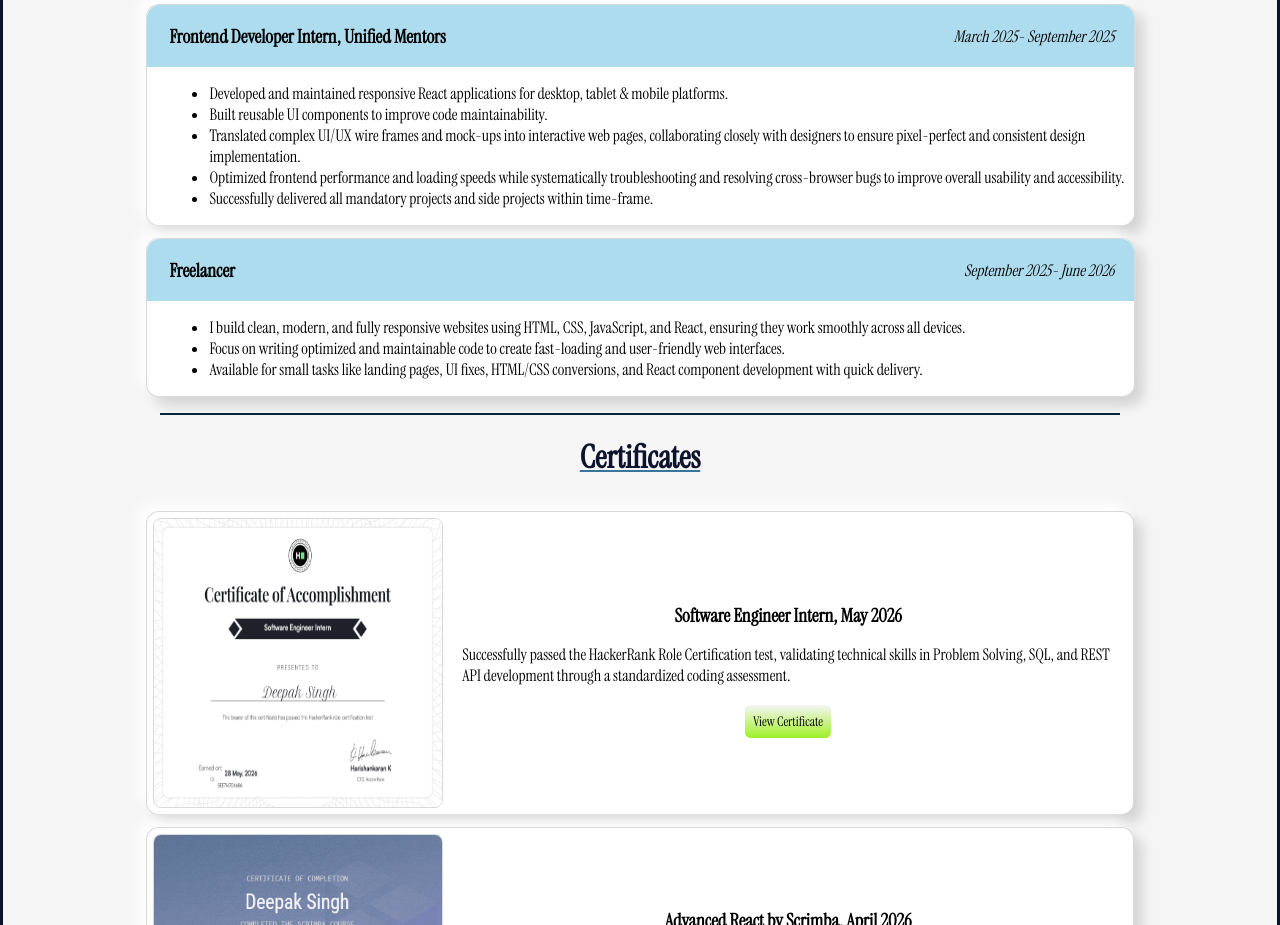
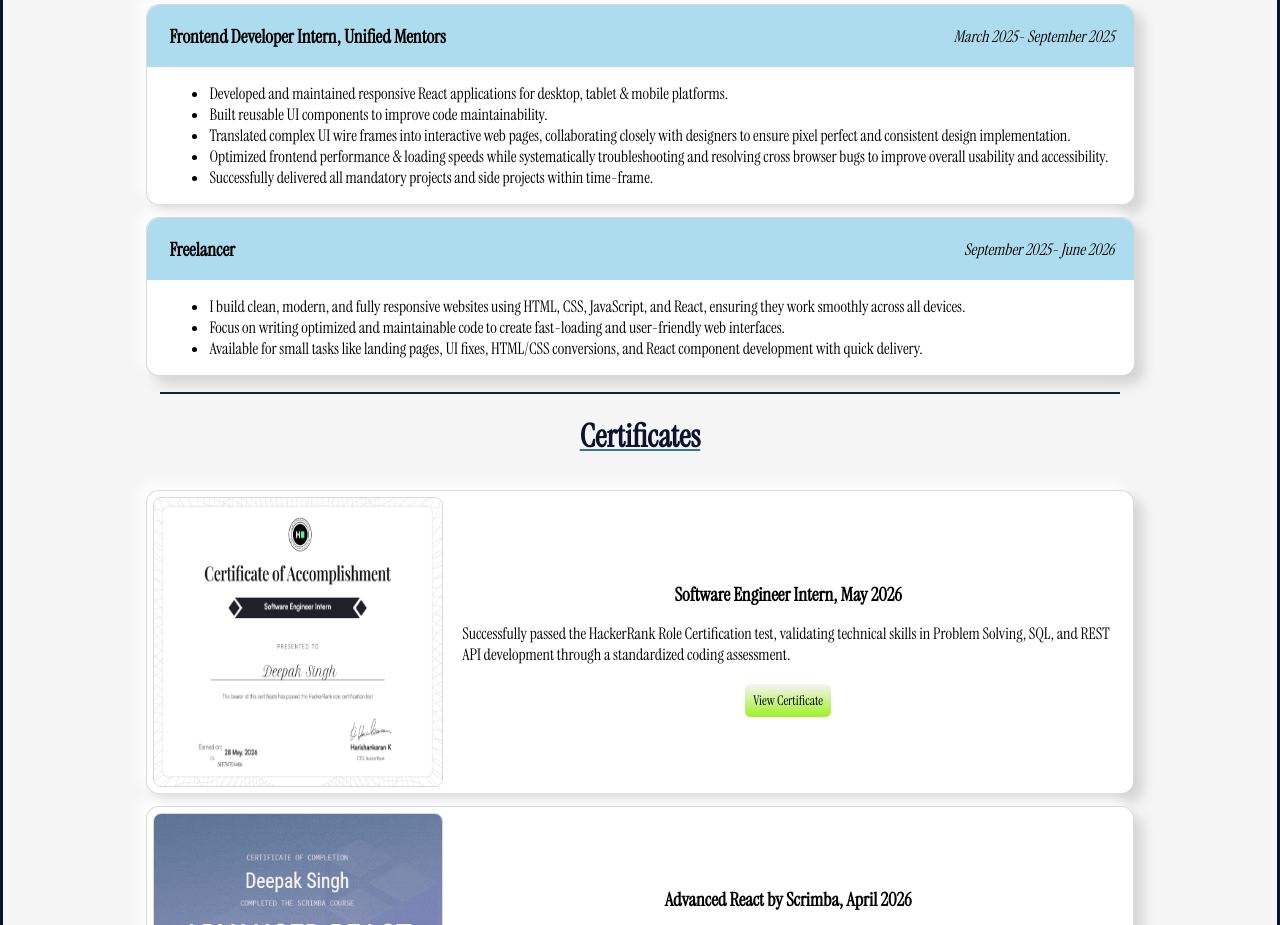
Before and after one commit to DeepakSingh9999/Portfolio, a React (Vite) app: page / in a window 1280 px wide. Shown: the part 3660-4585 px from the top of the page. Built offline with nearby package versions, Linux system fonts and the light colour scheme.

Commit message:
Update experiences.jsx

```diff
--- a/src/assets/components/experiences.jsx
+++ b/src/assets/components/experiences.jsx
@@ -15,8 +15,8 @@ export default function Experience(){
                             <ul>
                                 <li>Developed and maintained responsive React applications for desktop, tablet &amp; mobile platforms.</li>
                                 <li>Built reusable UI components to improve code maintainability.</li>
-                                <li>Translated complex UI/UX wire frames and mock-ups into interactive web pages, collaborating closely with designers to ensure pixel-perfect and consistent design implementation.</li>
-                                <li>Optimized frontend performance and loading speeds while systematically troubleshooting and resolving cross-browser bugs to improve overall usability and accessibility.</li>
+                                <li>Translated complex UI wire frames into interactive web pages, collaborating closely with designers to ensure pixel perfect and consistent design implementation.</li>
+                                <li>Optimized frontend performance &amp; loading speeds while systematically troubleshooting and resolving cross browser bugs to improve overall usability and accessibility.</li>
                                 <li>Successfully delivered all mandatory projects and side projects within time-frame.</li>
                             </ul>
                         </div>
```
